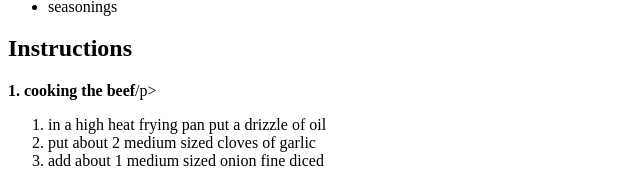
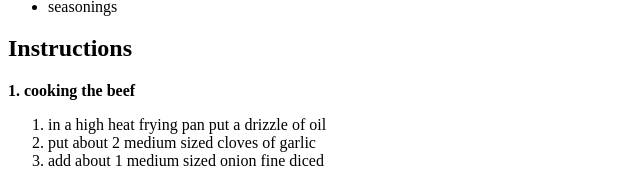
Before and after one commit to KevemCodes/recipes-by-u, a plain HTML site: page recipes/big-mac-burritos.html in a window 1280 px wide. Shown: the part 898-1070 px from the top of the page, 0-640 px from the left. Drawn offline with Linux system fonts and the light colour scheme.

Commit message:
fix spelling mistake on the burritos page

```diff
--- a/recipes/big-mac-burritos.html
+++ b/recipes/big-mac-burritos.html
@@ -37,7 +37,7 @@
 
 
     <h2>Instructions</h2>
-    <p><strong>1. cooking the beef</strong>/p>
+    <p><strong>1. cooking the beef</strong></p>
     <ol>
             <li>in a high heat frying pan put a drizzle of oil</li>
             <li>put about 2 medium sized cloves of garlic</li>
```
